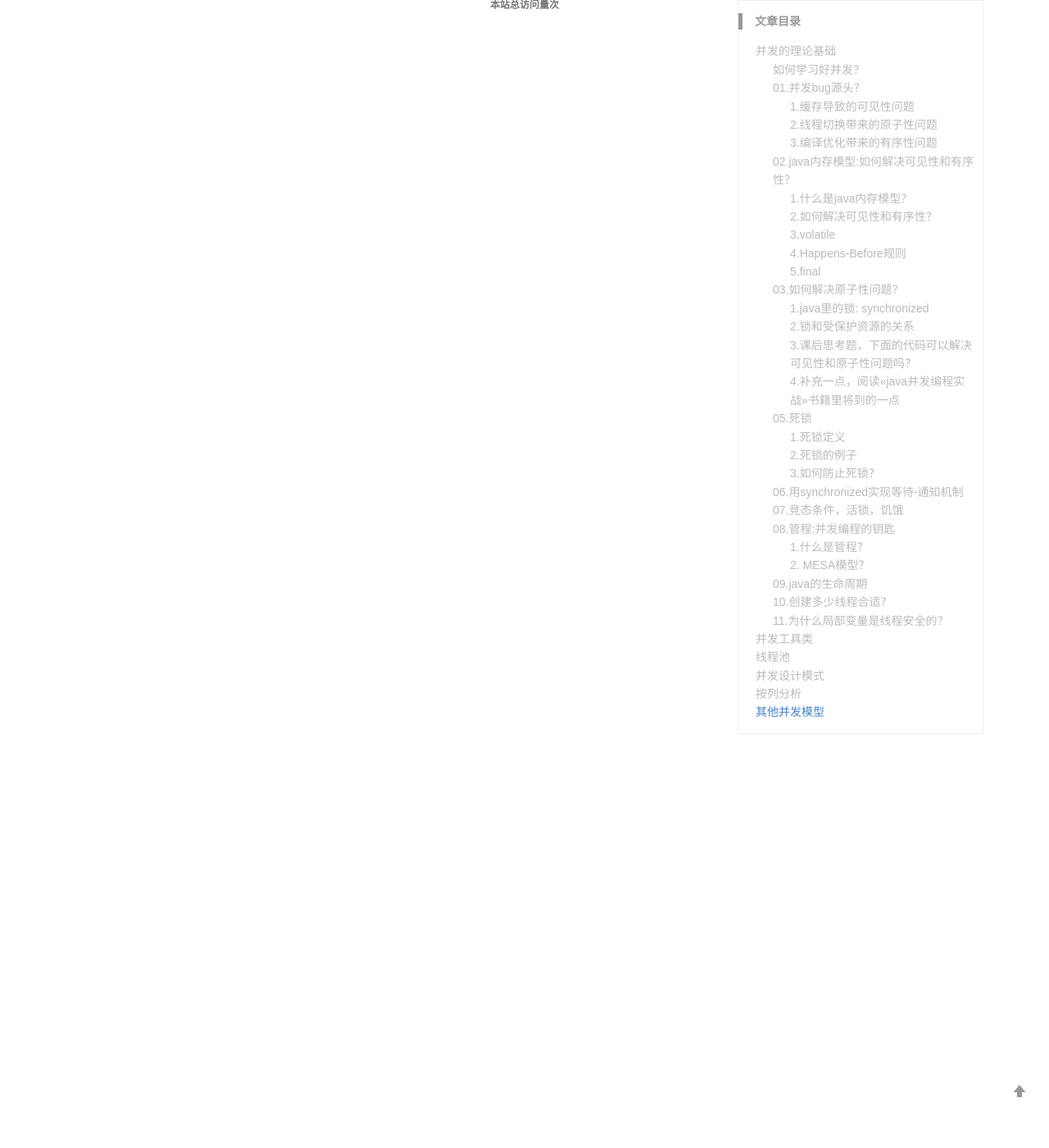
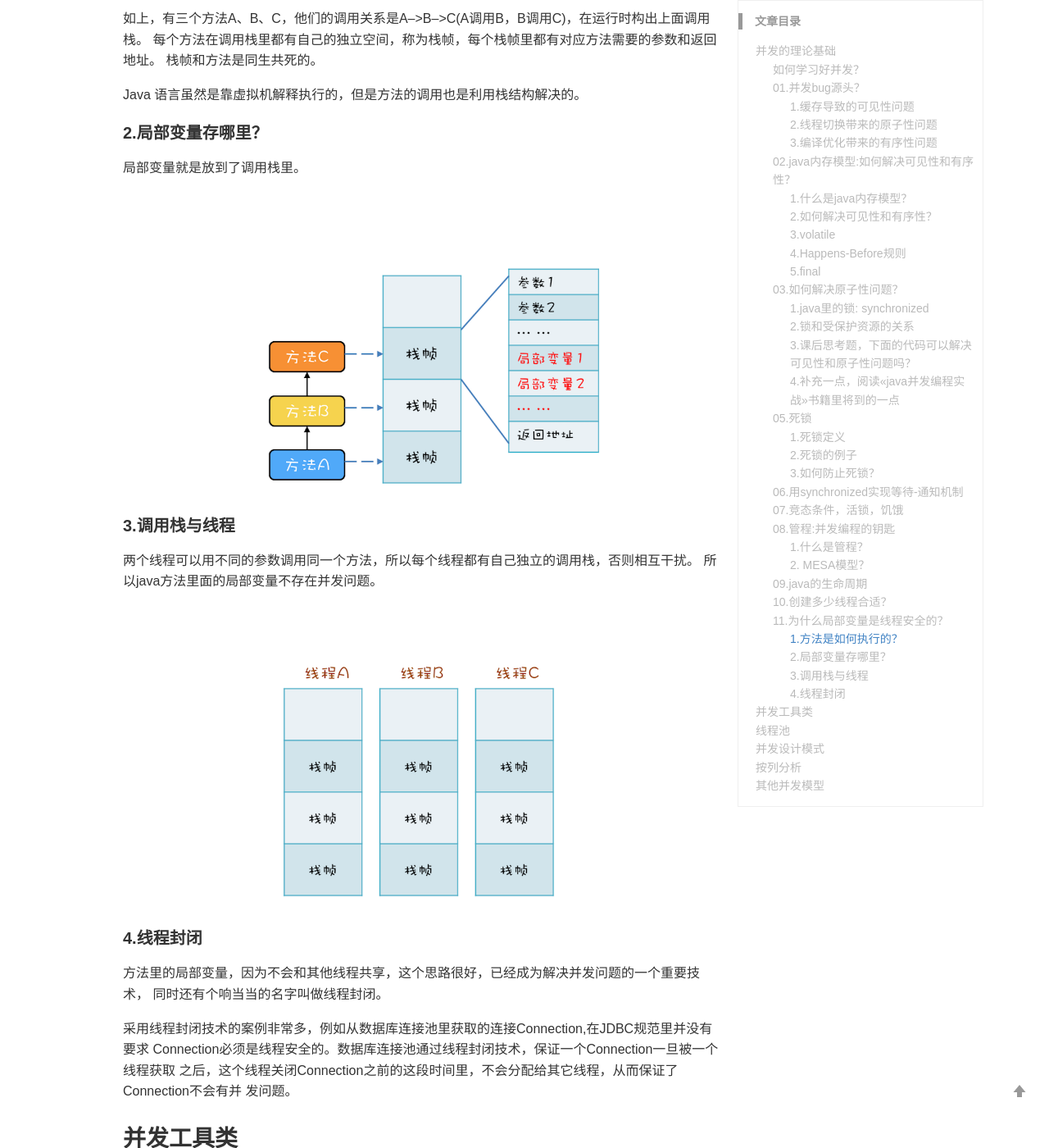
Before and after one commit to lizb0907/lizb0907.github.io, a Jekyll site: the page built from _posts/concurrent/2019-06-03-GeekTime.md, in a window 1280 px wide and 1400 px high, scrolled down 18342 px. Shown: the whole window at 82% size. Built offline with Jekyll 4.4.1, drawn with Linux system fonts in a browser that asks for light colours; comment, search, counter and statistics services are not loaded; some of the changed text lies outside the part shown.

Commit message:
concurrent update 038

```diff
--- a/_posts/concurrent/2019-06-03-GeekTime.md
+++ b/_posts/concurrent/2019-06-03-GeekTime.md
@@ -629,7 +629,41 @@ java线程的生命周期可以简化为下图:
 
 ### 11.为什么局部变量是线程安全的？
 
+#### 1.方法是如何执行的？
 
+1.CPU的堆栈寄存器，这个栈是和方法相关的，因此也常被称为调用栈。
+
+![](/images/posts/concurrent/8.png)
+
+如上，有三个方法A、B、C，他们的调用关系是A-->B-->C(A调用B，B调用C)，在运行时构出上面调用栈。
+每个方法在调用栈里都有自己的独立空间，称为栈帧，每个栈帧里都有对应方法需要的参数和返回地址。
+栈帧和方法是同生共死的。
+
+Java 语言虽然是靠虚拟机解释执行的，但是方法的调用也是利用栈结构解决的。
+
+#### 2.局部变量存哪里？
+
+局部变量就是放到了调用栈里。
+
+![](/images/posts/concurrent/9.png)
+
+
+#### 3.调用栈与线程
+
+两个线程可以用不同的参数调用同一个方法，所以每个线程都有自己独立的调用栈，否则相互干扰。
+所以java方法里面的局部变量不存在并发问题。
+
+![](/images/posts/concurrent/10.png)
+
+#### 4.线程封闭
+
+方法里的局部变量，因为不会和其他线程共享，这个思路很好，已经成为解决并发问题的一个重要技术，
+同时还有个响当当的名字叫做线程封闭。
+
+采用线程封闭技术的案例非常多，例如从数据库连接池里获取的连接Connection,在JDBC规范里并没有要求
+Connection必须是线程安全的。数据库连接池通过线程封闭技术，保证一个Connection一旦被一个线程获取
+之后，这个线程关闭Connection之前的这段时间里，不会分配给其它线程，从而保证了Connection不会有并
+发问题。
 
 ## 并发工具类
 
```
Also changed, not shown: images/posts/concurrent/10.png (added), images/posts/concurrent/8.png (added), images/posts/concurrent/9.png (added).
